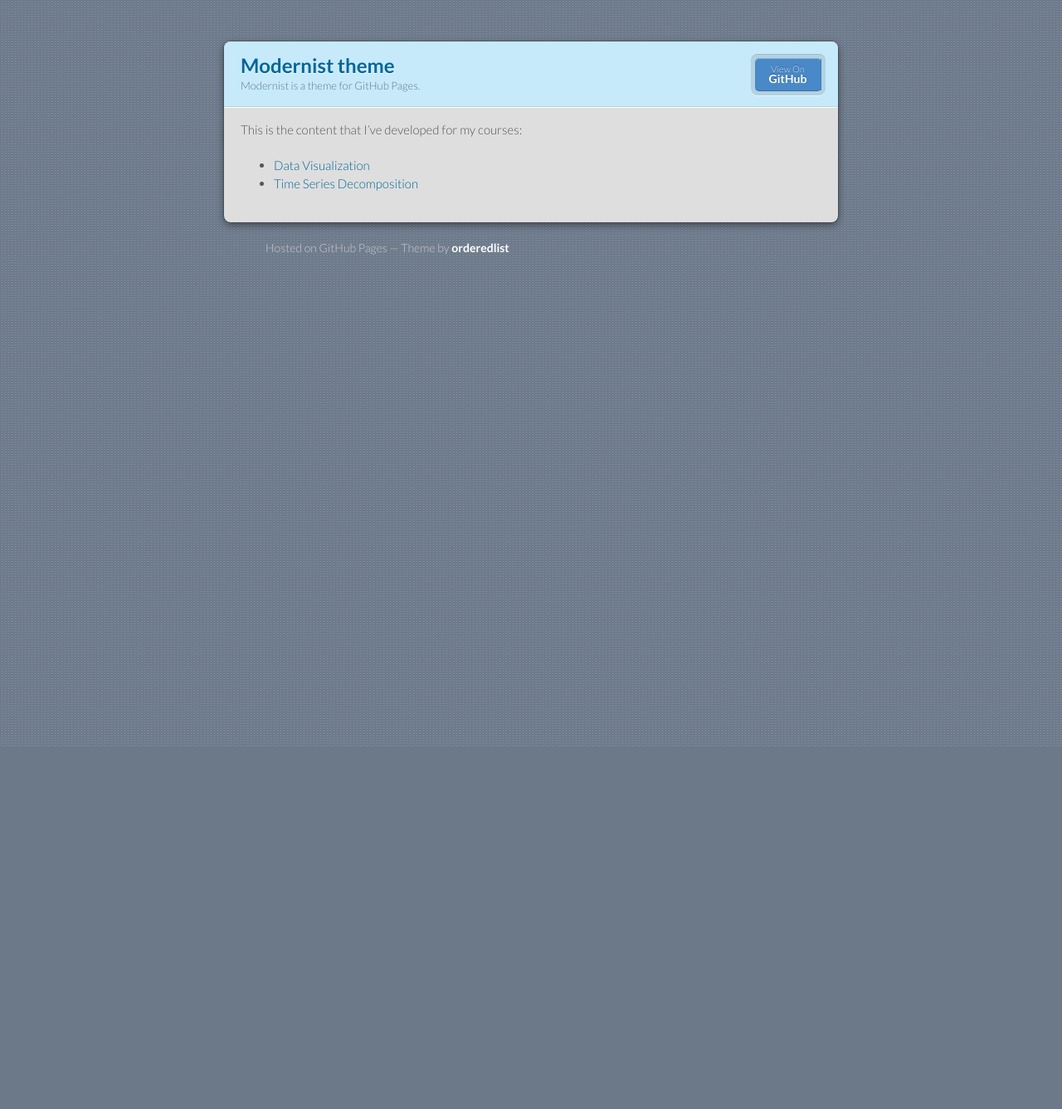
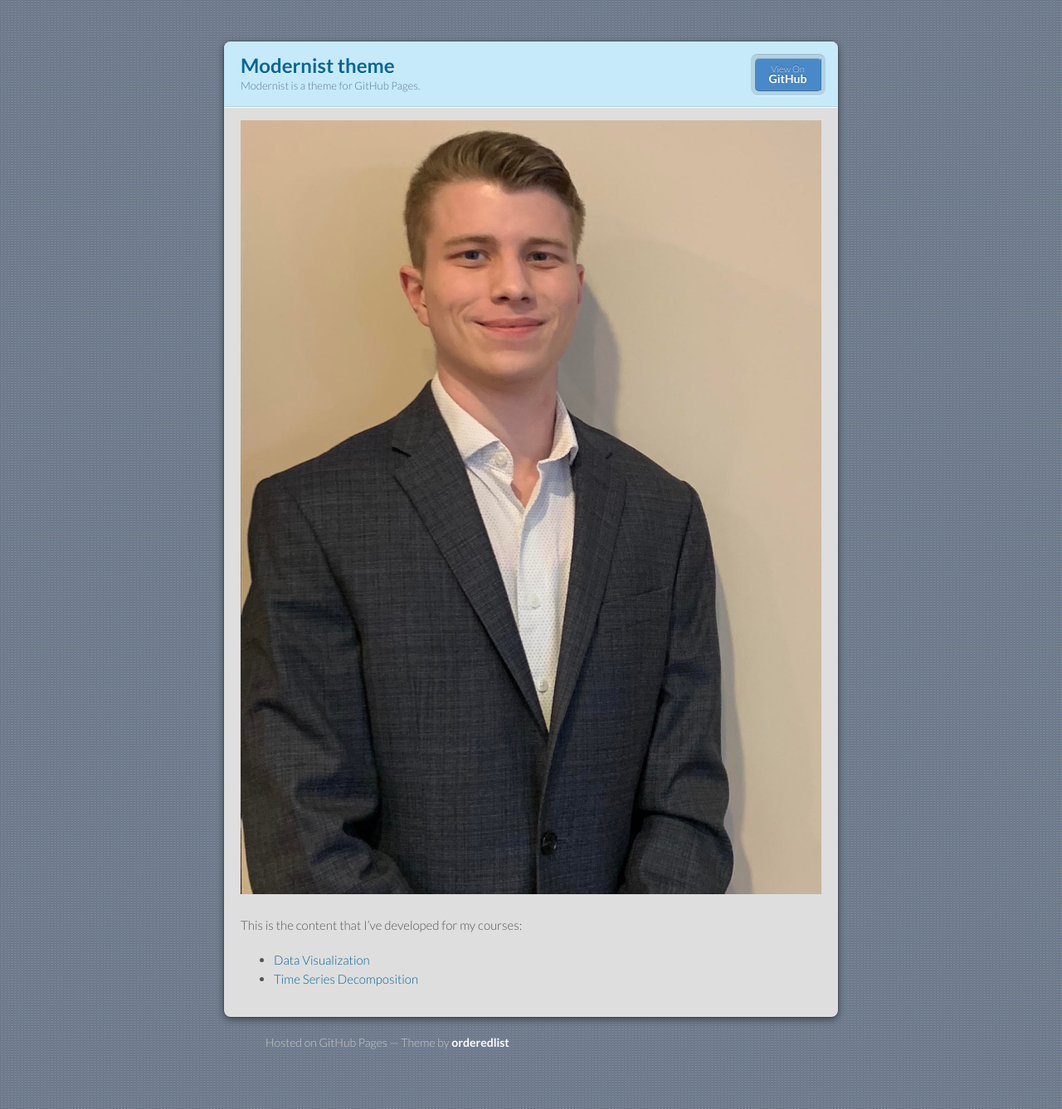
Before and after one commit to Reed-Whitmer/Reed-Whitmer.github.io, a Jekyll site: the page built from index.md, in a window 1280 px wide. Shown: the whole page at 83% size. Built offline with Jekyll 4.4.1, drawn with Linux system fonts in a browser that asks for light colours; our own code applies the rules of GitHub Pages for plain Markdown files; before the commit the page ends 900 px from its top, so only the background shows below that.

Commit message:
Update index.md

```diff
--- a/index.md
+++ b/index.md
@@ -3,7 +3,19 @@
 description: This is the landing page for my GitHub
 ---
 
+![My Picture](/pics/ReedWhitmerLinkedIn.png)
+
+
+
+
+
+
 This is the content that I've developed for my courses:
+
+
+
+
+
 
 - [Data Visualization](/DataVisualization/index.md)
 - [Time Series Decomposition](/TimeSeriesDecomposition/index.md)
```
